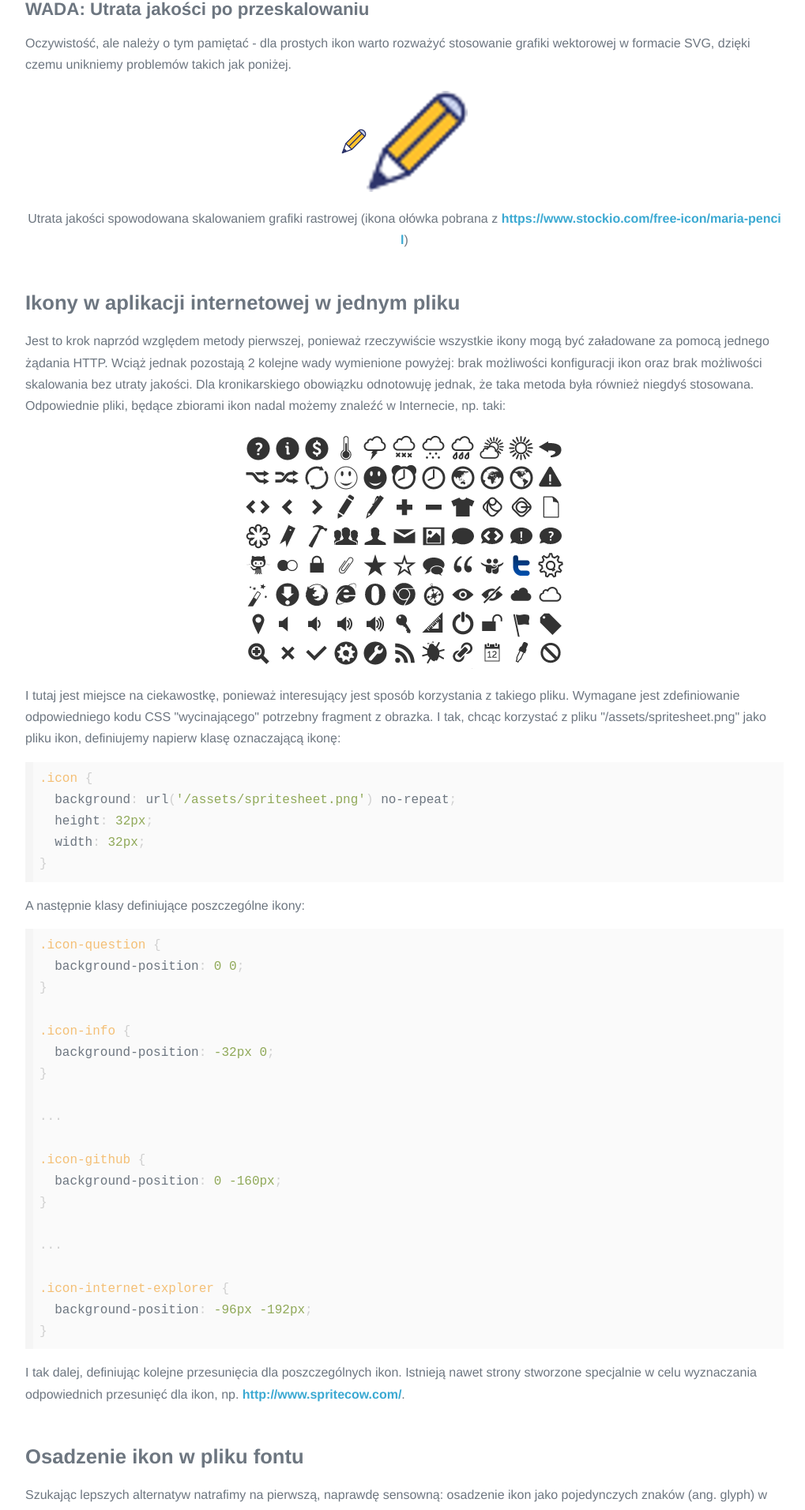
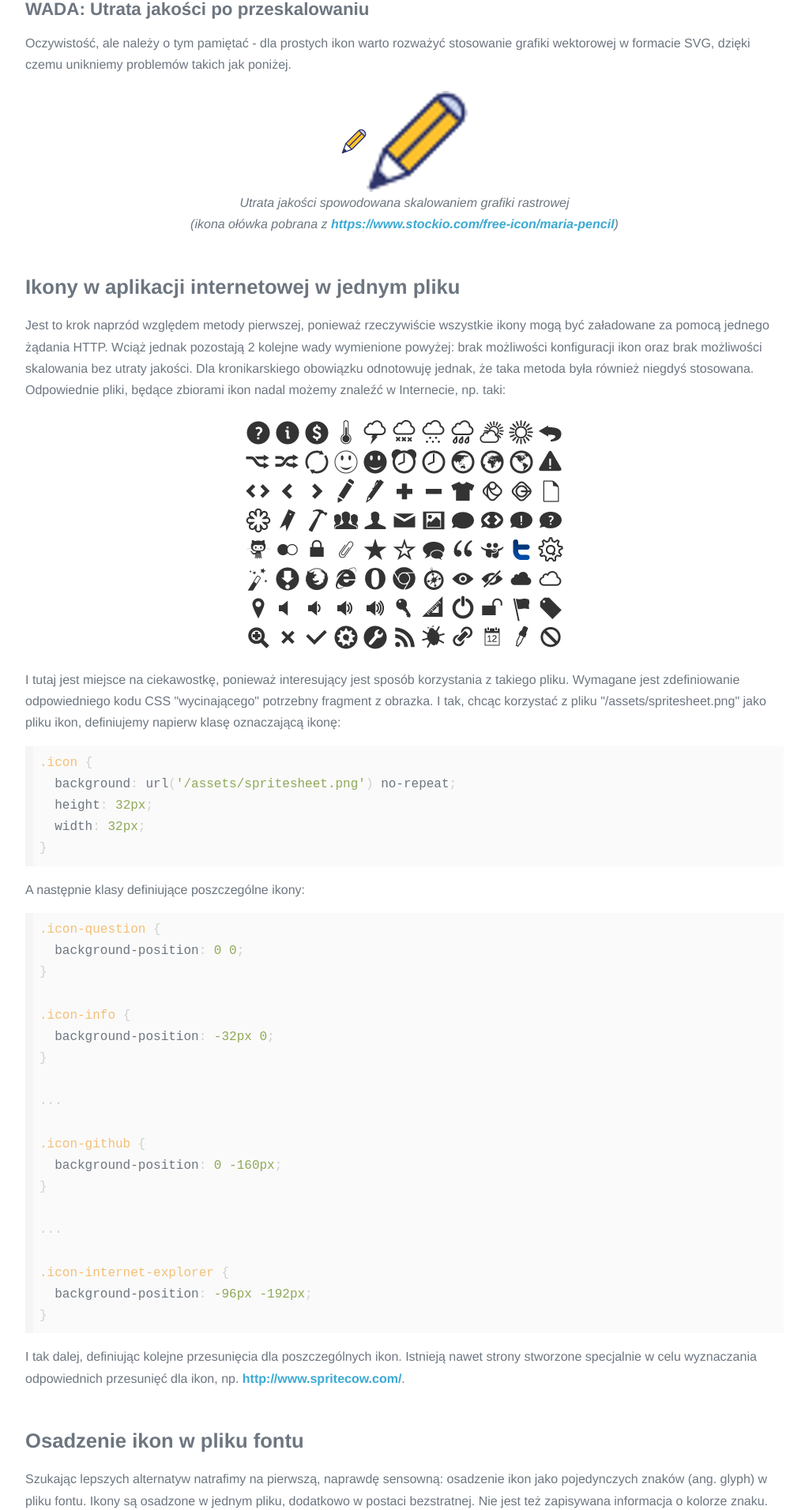
Before and after one commit to Nitrooos/Nitrooos.github.io, a Jekyll site: the page built from _posts/2019-05-31-ikony-w-aplikacji-internetowej.html, in a window 1280 px wide. Shown: the part 1497-3409 px from the top of the page at 79% size, without its empty margins (128-1147 px from the left). Built offline with Jekyll 4.4.1, drawn with Linux system fonts in a browser that asks for light colours.

Commit message:
[NIT] Style caption of images with italic font

```diff
--- a/_posts/2019-05-31-ikony-w-aplikacji-internetowej.html
+++ b/_posts/2019-05-31-ikony-w-aplikacji-internetowej.html
@@ -40,8 +40,8 @@ total 4
 <p>Oczywistość, ale należy o tym pamiętać - dla prostych ikon warto rozważyć stosowanie grafiki wektorowej w formacie SVG, dzięki czemu unikniemy problemów takich jak poniżej.</p>
 <figure class="app__image">
   <img src="{{ site.baseurl }}/assets/pixelized.png" alt="Ikona ołówka w normalnym rozmiarze i powiększona" />
+  <figcaption style="text-align:center">Utrata jakości spowodowana skalowaniem grafiki rastrowej<br/>(ikona ołówka pobrana z <a href="https://www.stockio.com/free-icon/maria-pencil">https://www.stockio.com/free-icon/maria-pencil</a>)</figcaption>
 </figure>
-<p style="text-align:center"><small>Utrata jakości spowodowana skalowaniem grafiki rastrowej (ikona ołówka pobrana z <a href="https://www.stockio.com/free-icon/maria-pencil">https://www.stockio.com/free-icon/maria-pencil</a>)</small></p>
 <h2>Ikony w aplikacji internetowej w jednym pliku</h2>
 <p>Jest to krok naprzód względem metody pierwszej, ponieważ rzeczywiście wszystkie ikony mogą być załadowane za pomocą jednego żądania HTTP. Wciąż jednak pozostają 2 kolejne wady wymienione powyżej: brak możliwości konfiguracji ikon oraz brak możliwości skalowania bez utraty jakości. Dla kronikarskiego obowiązku odnotowuję jednak, że taka metoda była również niegdyś stosowana. Odpowiednie pliki, będące zbiorami ikon nadal możemy znaleźć w Internecie, np. taki:</p>
 <figure class="app__image">
--- a/_sass/common/typography.scss
+++ b/_sass/common/typography.scss
@@ -17,6 +17,10 @@ a {
   font-weight: $font-weight-bold;
   text-decoration: none;
   word-break: break-all;
+}
+
+figcaption {
+  font-style: italic;
 }
 
 h1, h2, h3, h4, h5 {
```
